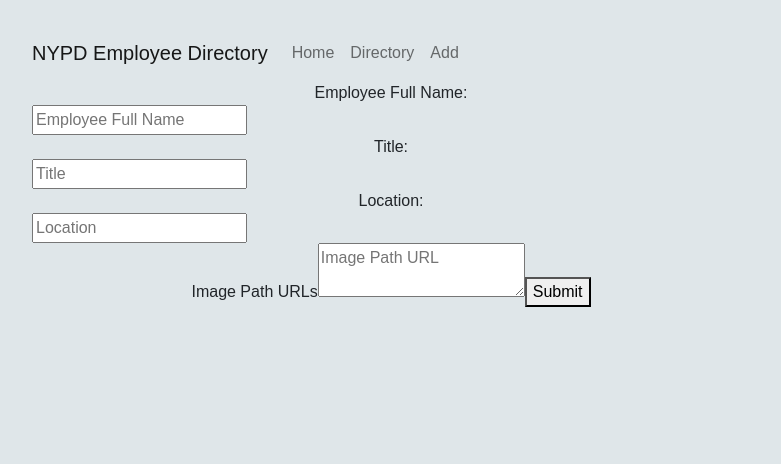
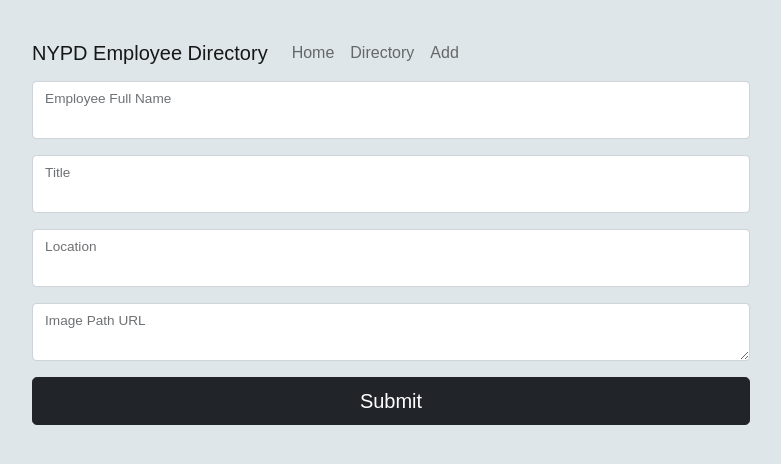
Before and after one commit to kccrtv/employee-directory-frontend, a React (Create React App) app: page /add-employee in a window 1280 px wide. Shown: the top 464 px of the page, without its empty margins (249-1030 px from the left). Built offline with nearby package versions, Linux system fonts and the light colour scheme.

Commit message:
style add form

```diff
--- a/package.json
+++ b/package.json
@@ -7,10 +7,10 @@
     "@testing-library/react": "^11.1.0",
     "@testing-library/user-event": "^12.1.10",
     "axios": "^0.21.1",
-    "bootstrap": "^5.1.0",
+    "bootstrap": "^5.0.2",
     "bootstrap-styled": "^2.7.2",
     "react": "^17.0.2",
-    "react-bootstrap": "^1.6.1",
+    "react-bootstrap": "^2.0.0-beta.4",
     "react-dom": "^17.0.2",
     "react-router-dom": "^5.2.0",
     "react-scripts": "4.0.3",
--- a/src/components/Add.js
+++ b/src/components/Add.js
@@ -1,13 +1,9 @@
 import React, { useState, useEffect } from 'react';
 import { useHistory } from 'react-router-dom';
-import { Form } from 'react-bootstrap';
+import { Form, Col, Button } from 'react-bootstrap';
+import FloatingLabel from 'react-bootstrap/FloatingLabel';
 import APIurl from '../config';
 import axios from 'axios';
-import styled from 'styled-components';
-
-const StyledInput = styled.input`
-	display: block;
-`;
 
 const Add = () => {
 	const initialState = {
@@ -36,7 +32,60 @@ const Add = () => {
 	return (
 		<div>
 			<Form onSubmit={handleSubmit} className='create-form'>
-				<label htmlFor='employee'>Employee Full Name:</label>
+				<Col md>
+					<Form.Group className='mb-3' controlId='employee'>
+						<FloatingLabel controlId='employee' label='Employee Full Name'>
+							<Form.Control
+								as='input'
+								id='employee'
+								onChange={handleChange}
+								name='name'
+								value={person.name}
+							/>
+						</FloatingLabel>
+					</Form.Group>
+				</Col>
+				<Col md>
+					<Form.Group className='mb-3' controlId='title'>
+						<FloatingLabel controlId='title' label='Title'>
+							<Form.Control
+								as='input'
+								id='title'
+								onChange={handleChange}
+								name='title'
+								value={person.title}
+							/>
+						</FloatingLabel>
+					</Form.Group>
+				</Col>
+				<Col md>
+					<Form.Group className='mb-3' controlId='location'>
+						<FloatingLabel controlId='location' label='Location'>
+							<Form.Control
+								as='input'
+								id='location'
+								onChange={handleChange}
+								name='location'
+								value={person.location}
+							/>
+						</FloatingLabel>
+					</Form.Group>
+				</Col>
+				<Col md>
+					<Form.Group className='mb-3' controlId='imagePath'>
+						<FloatingLabel controlId='imagePath' label='Image Path URL'>
+							<Form.Control
+								as='textarea'
+								id='imagePath'
+								onChange={handleChange}
+								name='imagePath'
+								value={person.imagePath}
+							/>
+						</FloatingLabel>
+					</Form.Group>
+				</Col>
+
+				{/* <label htmlFor='employee'>Employee Full Name:</label>
 				<StyledInput
 					type='text'
 					id='employee'
@@ -64,22 +113,13 @@ const Add = () => {
 					name='location'
 					value={person.location}
 					placeholder='Location'
-				/>
+				/> */}
 
-				<label htmlFor='imagePath'>Image Path URLs </label>
-
-				<textarea
-					type='text'
-					id='imagePath'
-					onChange={handleChange}
-					name='imagePath'
-					value={person.imagePath}
-					placeholder='Image Path URL'
-				/>
-
-				<button id='button' type='submit'>
-					Submit
-				</button>
+				<div className='d-grid gap-2'>
+					<Button size='lg' id='button' type='submit' variant='dark'>
+						Submit
+					</Button>
+				</div>
 			</Form>
 		</div>
 	);
```
Also changed, not shown: 1 other file (tests, documents, lock files or other folders).
